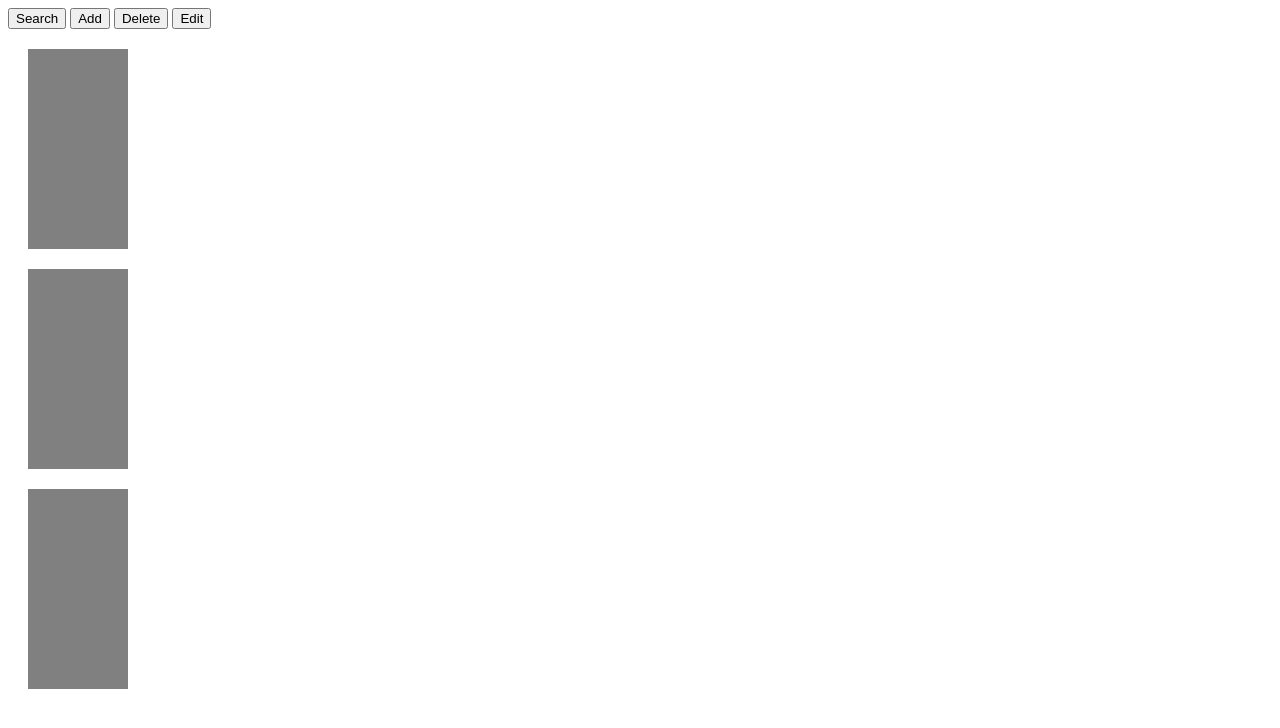
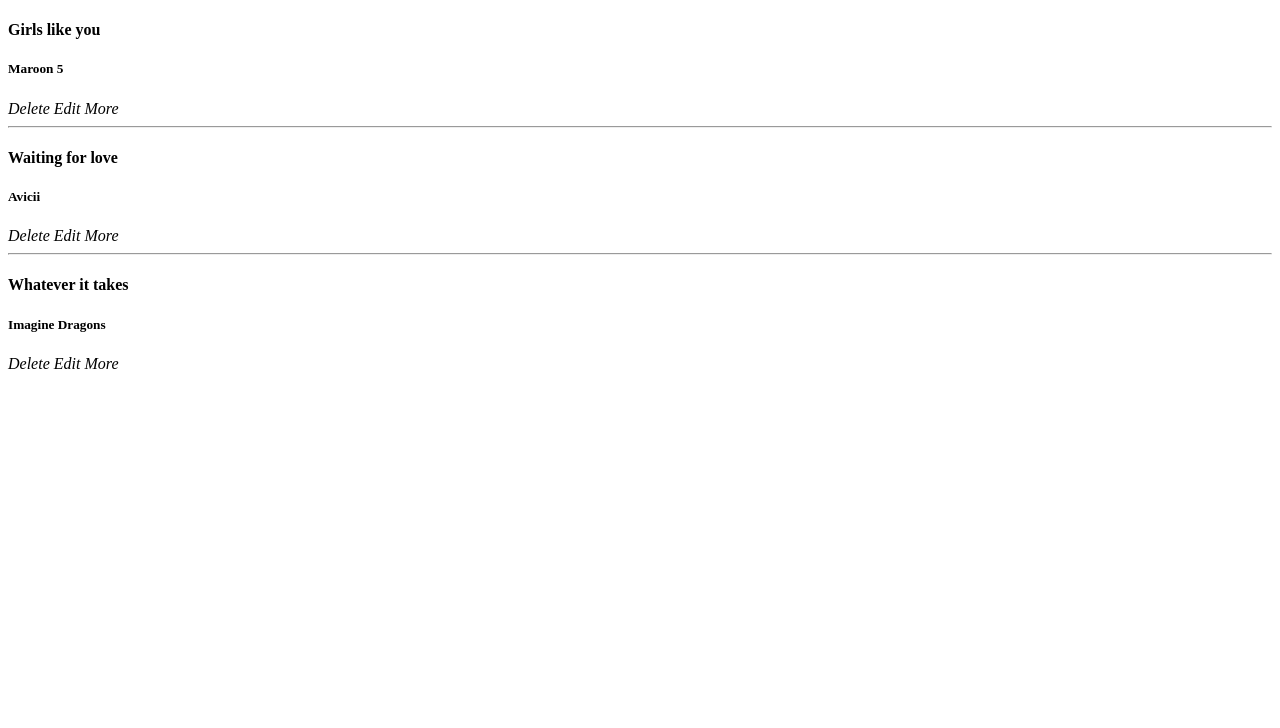
Before and after one commit to giangpham2811/MindX, a plain HTML site: page dom_find_elements/find.html in a window 1280 px wide. Drawn offline with Linux system fonts and the light colour scheme.

Commit message:
update dom final

```diff
--- a/dom_find_elements/find.html
+++ b/dom_find_elements/find.html
@@ -8,15 +8,31 @@
     <link rel="stylesheet" href="find.css">
 </head>
 <body>
-    <div>
-       <button id="btn_Search" >Search</button>
-       <button id="btn_Add">Add</button>
-       <button id="btn_Delete">Delete</button>
-       <button id="btn_Edit">Edit</button>
-       <div class="rect" ></div>
-       <div class="rect" ></div>
-       <div class="rect" ></div>
-    </div>
-    <script src="find.js"></script>
+  <div id="song_container">
+  <div class="song" song_id="78ab12">
+    <h4 class="title">Girls like you</h4>
+    <h5 class="artist">Maroon 5</h5>
+    <i>Delete</i>
+    <i>Edit</i>
+    <i>More</i>
+  </div>
+  <hr>
+  <div class="song" song_id="ab762">
+    <h4 class="title">Waiting for love</h4>
+    <h5 class="artist">Avicii</h5>
+    <i>Delete</i>
+    <i>Edit</i>
+    <i>More</i>
+  </div>
+  <hr>
+  <div class="song" song_id="12354">
+    <h4 class="title">Whatever it takes</h4>
+    <h5 class="artist">Imagine Dragons</h5>
+    <i>Delete</i>
+    <i>Edit</i>
+    <i>More</i>
+  </div>
+</div>
+<script src="find.js"></script>
 </body>
 </html>
--- a/dom_find_elements/find.js
+++ b/dom_find_elements/find.js
@@ -1,9 +1,2 @@
-// var search = document.getElementById("btn_Search");
-//  var rect = document.getElementsByClassName("rect");
-// for (var i = 0 ; i<rect.length;i++){
-//     console.log(rect[i]);
-// }
-// var divs = document.getElementsByTagName("div");
-// for (var i = 0 ; i<divs.length;i++){
-//     console.log(divs[i]);
-// }
+var song_container = document.getElementById("song_container");
+console.log(song_container);
```
Also changed, not shown: dom_final/dom_final.js (+2 -7 lines), dom_find_elements/get_propety.html (added, +24 -0 lines), dom_find_elements/get_propety.js (added, +9 -0 lines).
